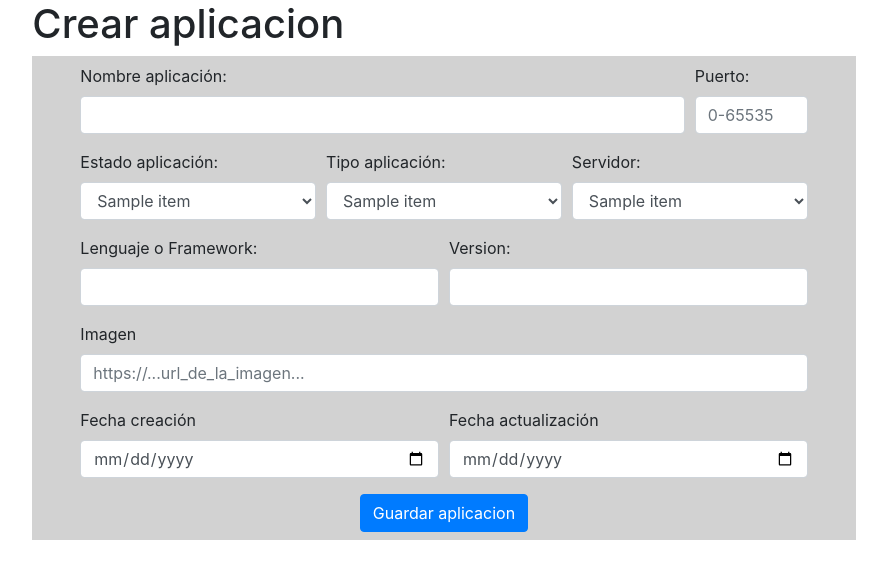
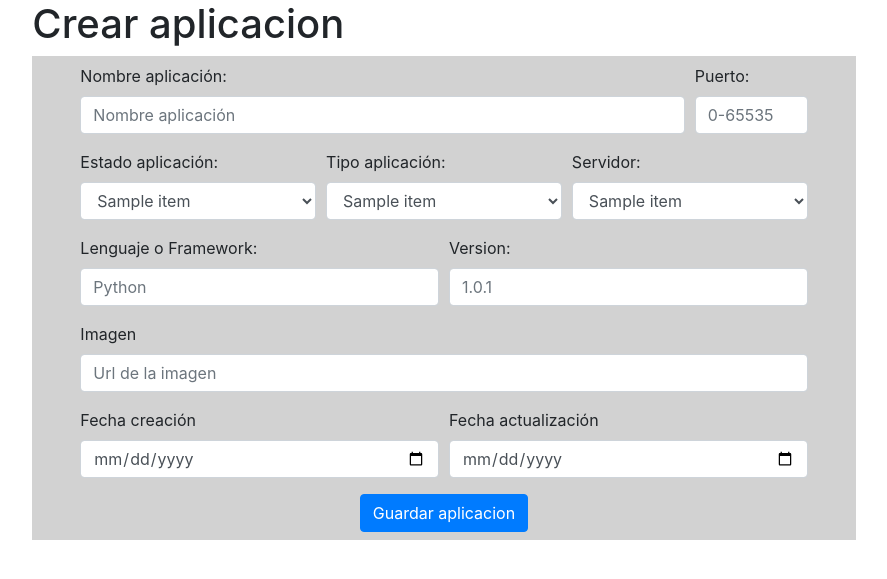
Before and after one commit to Los-bocachicos/EGCONAplicaciones, a Flask app: template web/src/templates/crear.html in a window 1280 px wide. Shown: the part 56-635 px from the top of the page, without its empty margins (196-1083 px from the left). Run offline with Flask 2, Linux system fonts and the light colour scheme; the template is opened without the code that fills it: most values are stand-ins (such as "Sample title", 1, 10 or a date in 2020); some libraries are stand-ins or nearby versions.

Commit message:
Ajustes finales

```diff
--- a/api/src/controllers/Aplicaciones.py
+++ b/api/src/controllers/Aplicaciones.py
@@ -30,8 +30,6 @@ class Aplicacion:
             return {"message": "Parametros imcompletos: Tipo no enviado"}, 400
         if('lenguaje' not in body):
             return {"message": "Parametros imcompletos: Lenguaje no enviado"}, 400
-        if('fecha_creacion' not in body):
-            return {"message": "Parametros imcompletos: Fecha creacion no enviada"}, 400
         else:
             cur = cnx.cursor()
             data = []
--- a/api/src/db/creacion_tabla_aplicaciones.sql
+++ b/api/src/db/creacion_tabla_aplicaciones.sql
@@ -7,6 +7,7 @@ CREATE TABLE `evergreen`.`aplicaciones` (
   `puerto` int DEFAULT NULL,
   `estado` int DEFAULT NULL,
   `tipo` int DEFAULT NULL,
+  `imagen` varchar(200) DEFAULT NULL,
   `lenguaje` varchar(200) DEFAULT NULL,
   `servidor` int DEFAULT NULL,
   `version` varchar(45) DEFAULT NULL,
@@ -14,5 +15,3 @@ CREATE TABLE `evergreen`.`aplicaciones` (
   `fecha_actualizacion` datetime NOT NULL DEFAULT CURRENT_TIMESTAMP ON UPDATE CURRENT_TIMESTAMP,
   PRIMARY KEY (`id`)
 ) ENGINE=InnoDB;
-
-INSERT INTO `evergreen`.`aplicaciones` (`nombre`, `puerto`, `estado`, `tipo`, `lenguaje`, `servidor`, `version`, `fecha_creacion`, `fecha_actualizacion`) VALUES ('API Aplicaciones', '3000', '1', '1', 'flask - python', '1', '1.0.0', now(), now());
--- a/web/src/templates/crear.html
+++ b/web/src/templates/crear.html
@@ -5,11 +5,11 @@
     <div class="form-row">
       <div class="form-group col-md-10">
         <label for="nombre">Nombre aplicación:</label>
-        <input required type="text" class="form-control" id="nombre" name="nombre" />
+        <input required type="text" class="form-control" id="nombre" name="nombre" placeholder="Nombre aplicación" />
       </div>
       <div class="form-group col-md-2">
         <label for="puerto">Puerto:</label>
-        <input required type="number" class="form-control" id="puerto" name="puerto" placeholder="0-65535" />
+        <input required type="number" min="0" max="65535" class="form-control" id="puerto" name="puerto" placeholder="0-65535" />
       </div>
     </div>
     <div class="form-row">
@@ -41,16 +41,16 @@
     <div class="form-row">
       <div class="form-group col-md-6">
         <label for="lenguaje">Lenguaje o Framework:</label>
-        <input required type="text" class="form-control" id="lenguaje" name="lenguaje" />
+        <input required type="text" class="form-control" id="lenguaje" name="lenguaje" placeholder="Python" />
       </div>
       <div class="form-group col-md-6">
         <label for="version">Version:</label>
-        <input required type="text" class="form-control" id="version" name="version" />
+        <input required type="text" class="form-control" id="version" name="version" placeholder="1.0.1" />
       </div>
     </div>
     <div class="form-group">
       <label for="imagen">Imagen</label>
-      <input required type="text" class="form-control" id="imagen" name="imagen" placeholder="https://...url_de_la_imagen..." />
+      <input required type="text" class="form-control" id="imagen" name="imagen" placeholder="Url de la imagen" />
     </div>
     <div class="form-row">
       <div class="form-group col-md-6">
```
